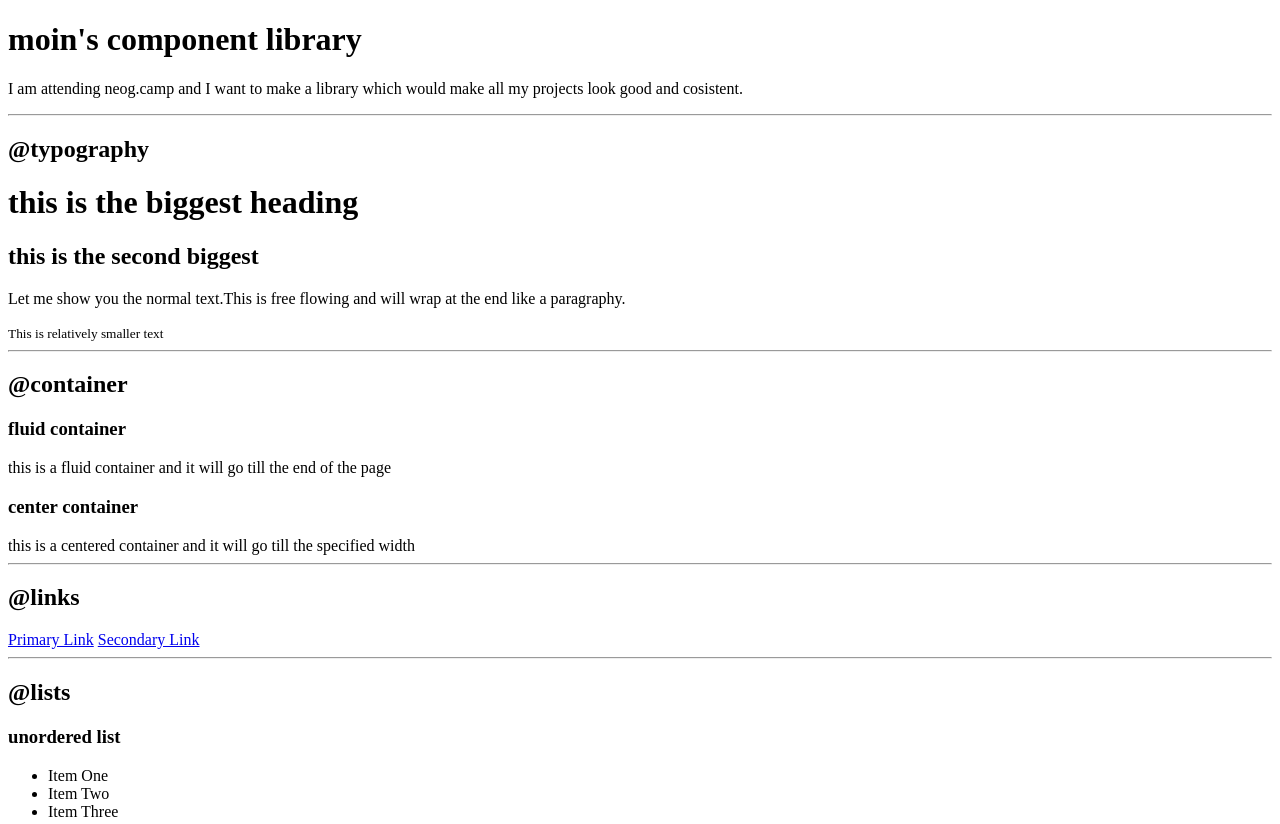
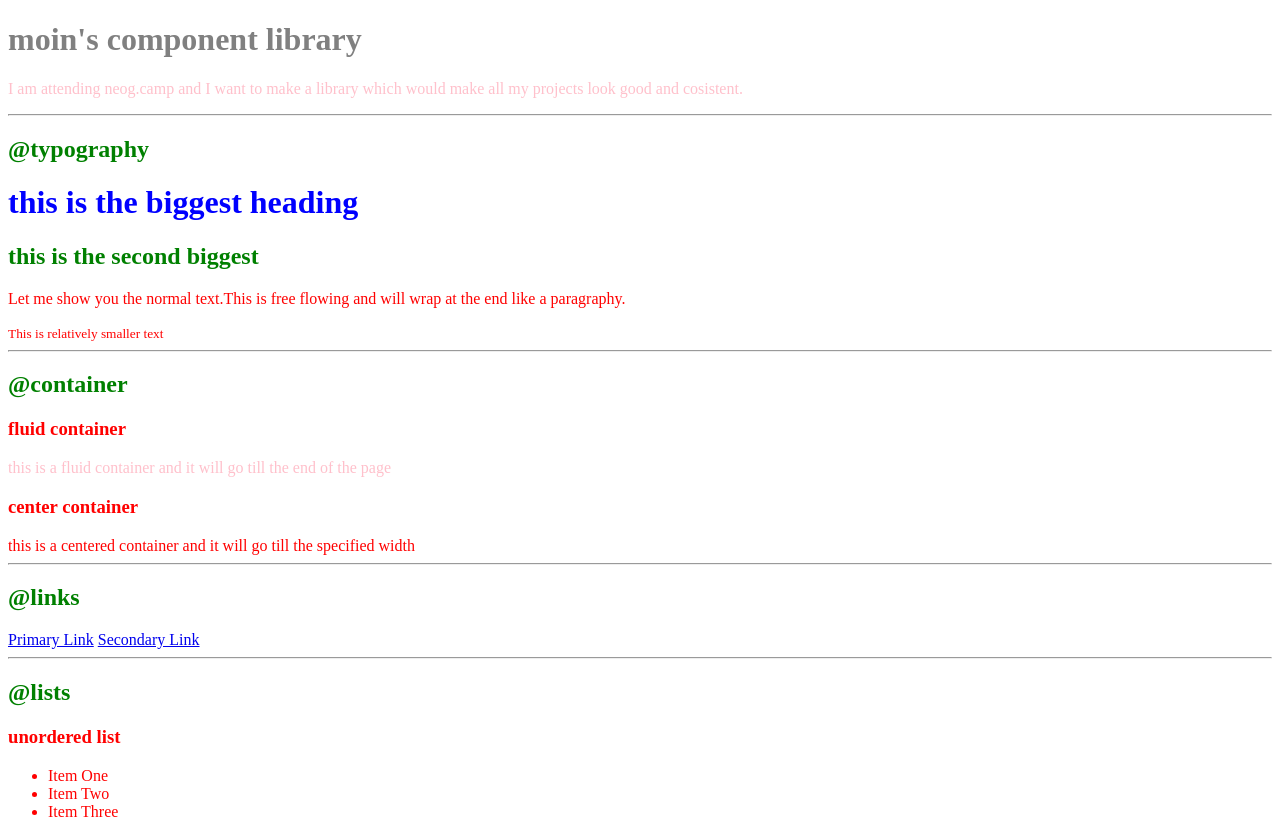
Before and after one commit to moinchoudary/neogcamp-lession-3-live, a plain HTML site: page index.html in a window 1280 px wide. Shown: the top 824 px of the page. Drawn offline with Linux system fonts and the light colour scheme.

Commit message:
css: import and selectors

```diff
--- a/index.html
+++ b/index.html
@@ -4,10 +4,20 @@
     <meta charset="UTF-8">
     <meta name="viewport" content="width=device-width, initial-scale=1.0">
     <title>Component Library</title>
+   <!-- CSS way 1: style tag
+
+    <style>
+    body{
+        color: red;
+    }
+   </style> -->
+   <!-- THird way of doing CSS:external link -->
+   <link href="styles.CSS" rel="stylesheet" />
 </head>
+
 <body>
-    <h1>moin's component library</h1>
-    <p>I am attending neog.camp and I want to make a library which would make all my projects look good and cosistent.</p>
+    <h1 id="lib-header">moin's component library</h1>
+    <p class="para">I am attending neog.camp and I want to make a library which would make all my projects look good and cosistent.</p>
 
     <hr>
 
@@ -23,7 +33,7 @@
     <h2>@container</h2>
 
     <h3>fluid container</h3>
-    <div>this is a fluid container and it will go till the end of the page</div>
+    <div class="para">this is a fluid container and it will go till the end of the page</div>
 
     <h3>center container</h3>
     <div>this is a centered container and it will go till the specified width</div>
--- /dev/null
+++ b/styles.css
@@ -0,0 +1,19 @@
+body{
+    color: red;
+}
+
+h1 {
+    color: blue;
+}
+
+h2 {
+    color: green
+}
+
+#lib-header {
+    color: gray
+}
+
+.para{
+    color: pink
+}
```
